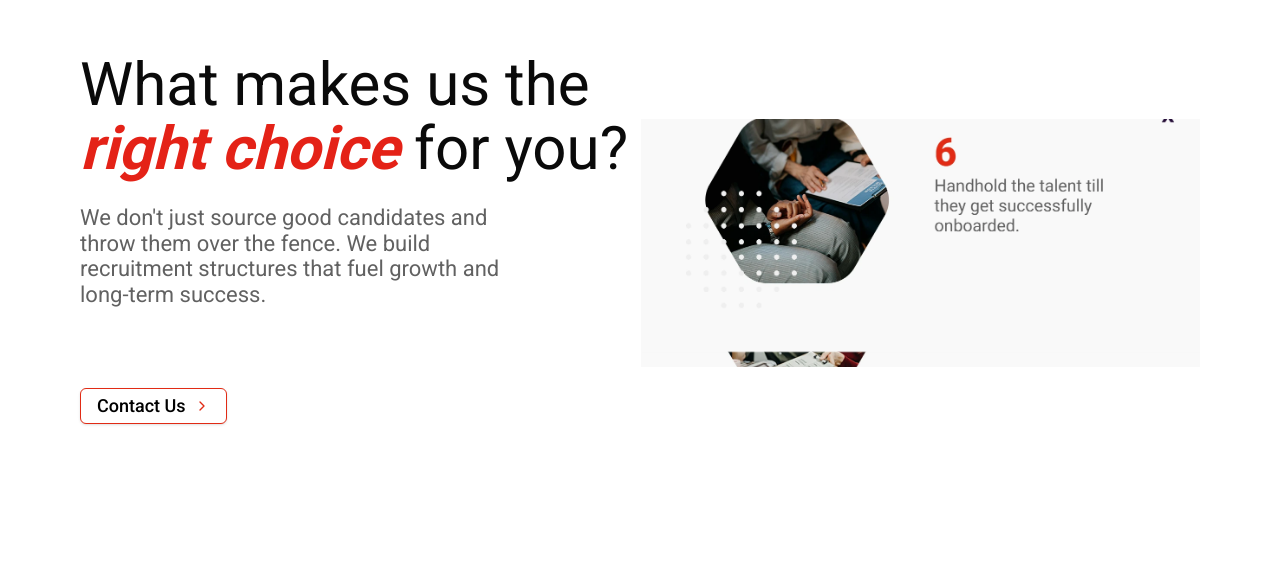
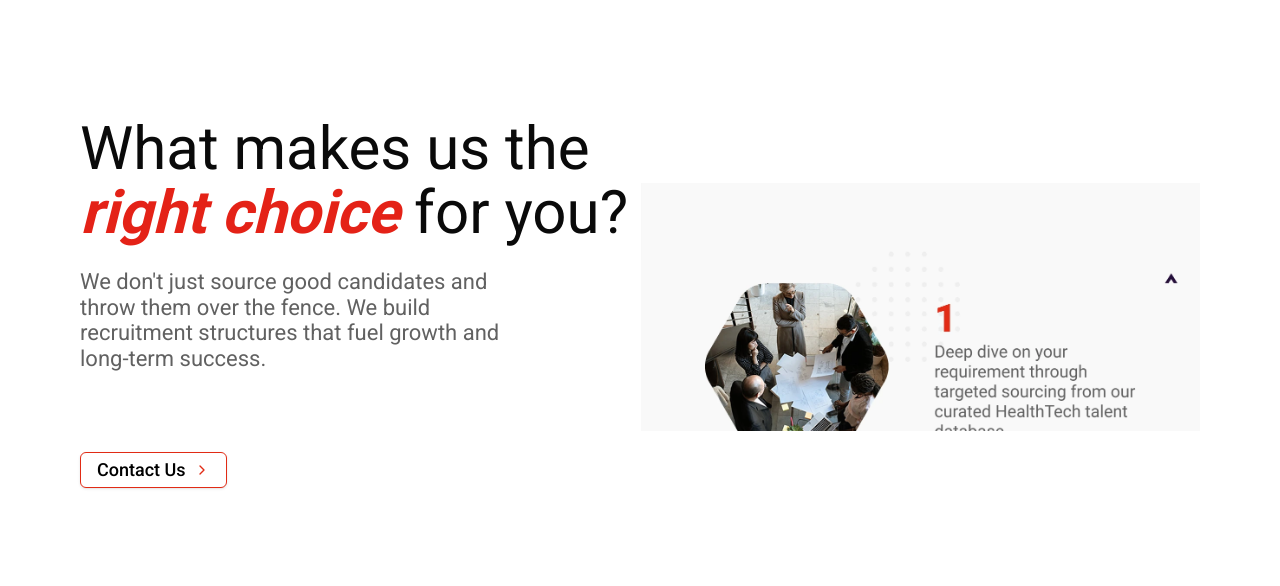
Before and after one commit to ServerlessTushar/xponentiate-nextjs, a Next.js app: page / in a window 1280 px wide. Shown: the part 3034-3620 px from the top of the page. Built offline with nearby package versions, Linux system fonts and the light colour scheme.

Commit message:
PeopleJobSection animation

```diff
--- a/src/sections/RightChoiceSection/RightChoiceSection.tsx
+++ b/src/sections/RightChoiceSection/RightChoiceSection.tsx
@@ -16,7 +16,7 @@ import image6 from '../../../public/homepage/rightChoice/rightChoice6.webp'
 // import image5Mob from '../../../public/homepage/rightChoice/rightChoice5Mob.webp'
 // import image6Mob from '../../../public/homepage/rightChoice/rightChoice6Mob.webp'
 
-const desktopImages = [image1, image2, image3, image4, image5, image6]
+const images = [image1, image2, image3, image4, image5, image6]
 //const mobileImages = [image1Mob, image2Mob, image3Mob, image4Mob, image5Mob, image6Mob]
 
 const cardVariants: Variants = {
@@ -40,13 +40,12 @@ const RightChoiceSection = () => {
   const containerRef = useRef<HTMLDivElement>(null)
   //const isMobile = typeof window !== 'undefined' && window.innerWidth < 768
   //const images = isMobile ? mobileImages : desktopImages
-  const images = desktopImages
 
 
   return (
     <section className="flex flex-col md:flex-row items-center justify-between px-6 md:px-20 py-16 min-h-screen" id="why-partner">
       {/* Left Content */}
-      <div className="md:w-1/2 flex flex-col justify-center sticky">
+      <div className="md:w-1/2 flex flex-col justify-center sticky top-0 h-screen">
         <h2 className="text-[24px] leading-8 md:text-[60px] md:leading-[64px] font-base">
           What makes us the <span className="text-[#e42217] italic font-bold">right choice</span> for you?
         </h2>
@@ -68,6 +67,7 @@ const RightChoiceSection = () => {
             whileInView="onscreen"
             viewport={{ once: true, amount: 0.5 }}
             variants={cardVariants}
+            style={{ zIndex: images.length - index }}
           >
             <Image
               src={img}
```
